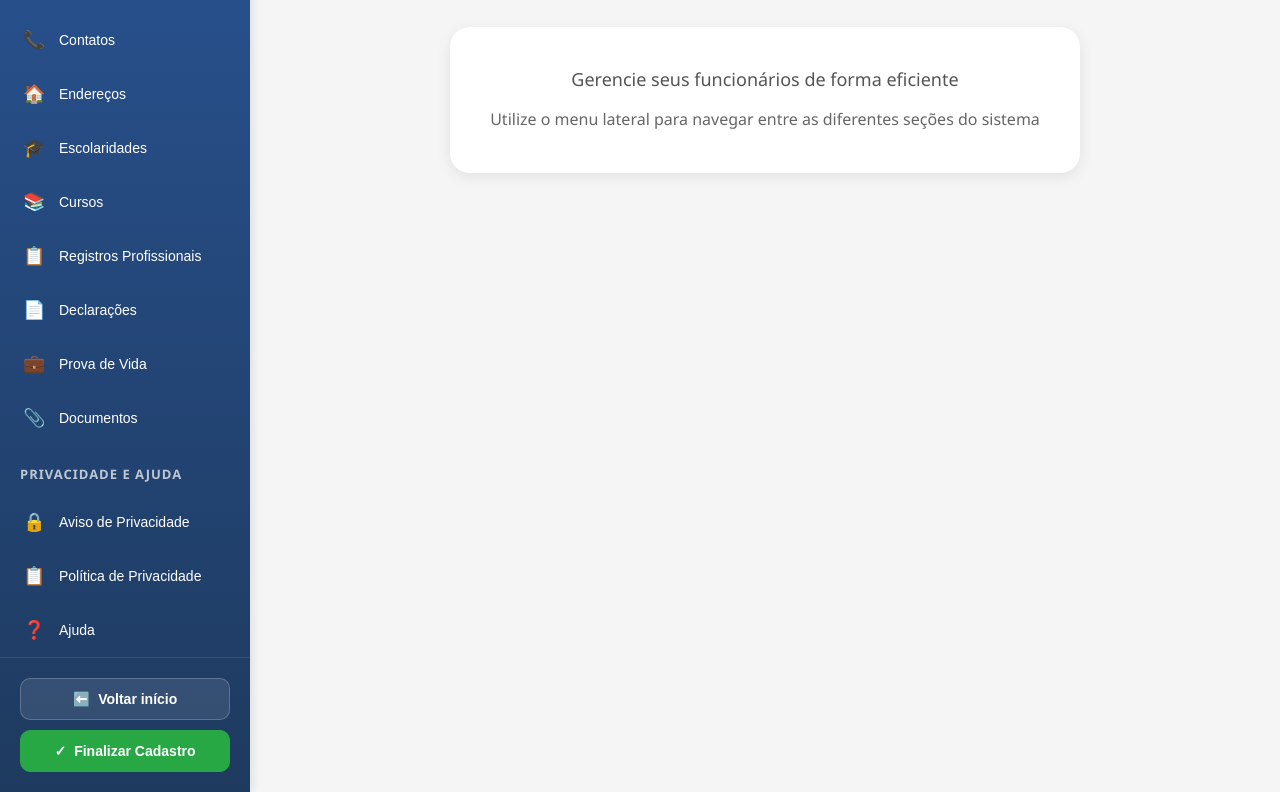
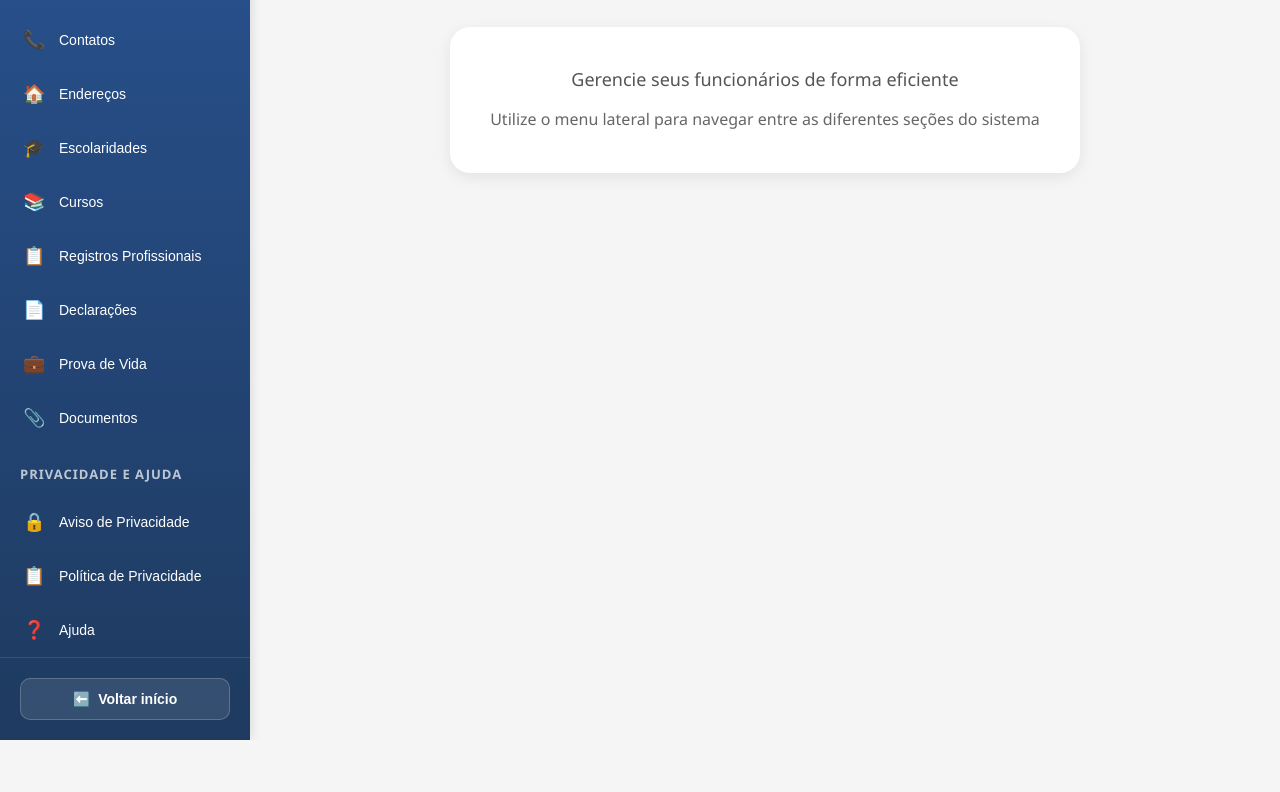
Before and after one commit to chrystiansales/recadastramento, a plain HTML site: page index.html in a window 1280 px wide. Shown: the part 407-1199 px from the top of the page. After the commit the page ends 1147 px from the top, so only its background shows below. Drawn offline with Linux system fonts and the light colour scheme.

Commit message:
Remover botão desnecessário Finalizar Cadastro
- Removido botão "Finalizar Cadastro" que não tinha função clara
- Footer da sidebar agora tem apenas "Voltar início"
- Design mais limpo e focado
- Aplicado em todas as páginas (index, dados-pessoais, contatos)

🤖 Generated with [Claude Code](https://claude.com/claude-code)

Co-Authored-By: Claude <noreply@anthropic.com>

```diff
--- a/index.html
+++ b/index.html
@@ -94,10 +94,6 @@
                     <span>⬅️</span>
                     Voltar início
                 </button>
-                <button class="sidebar__footer-btn" onclick="alert('Finalizando cadastro')" style="margin-top: 10px; background: #28a745; border-color: #28a745;">
-                    <span>✓</span>
-                    Finalizar Cadastro
-                </button>
             </div>
         </aside>
 
```
Also changed, not shown: pages/contatos.html (+0 -4 lines), pages/dados-pessoais.html (+0 -4 lines).
